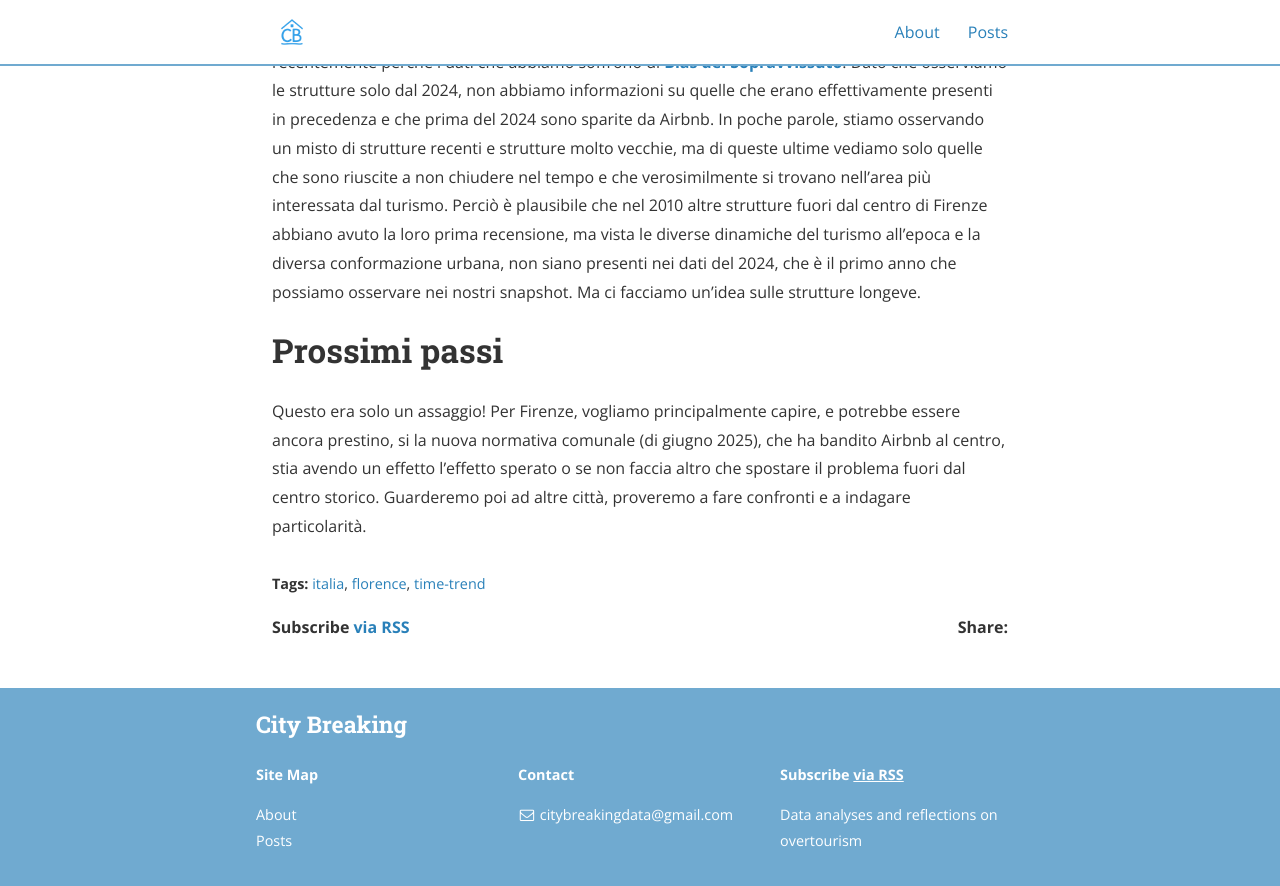
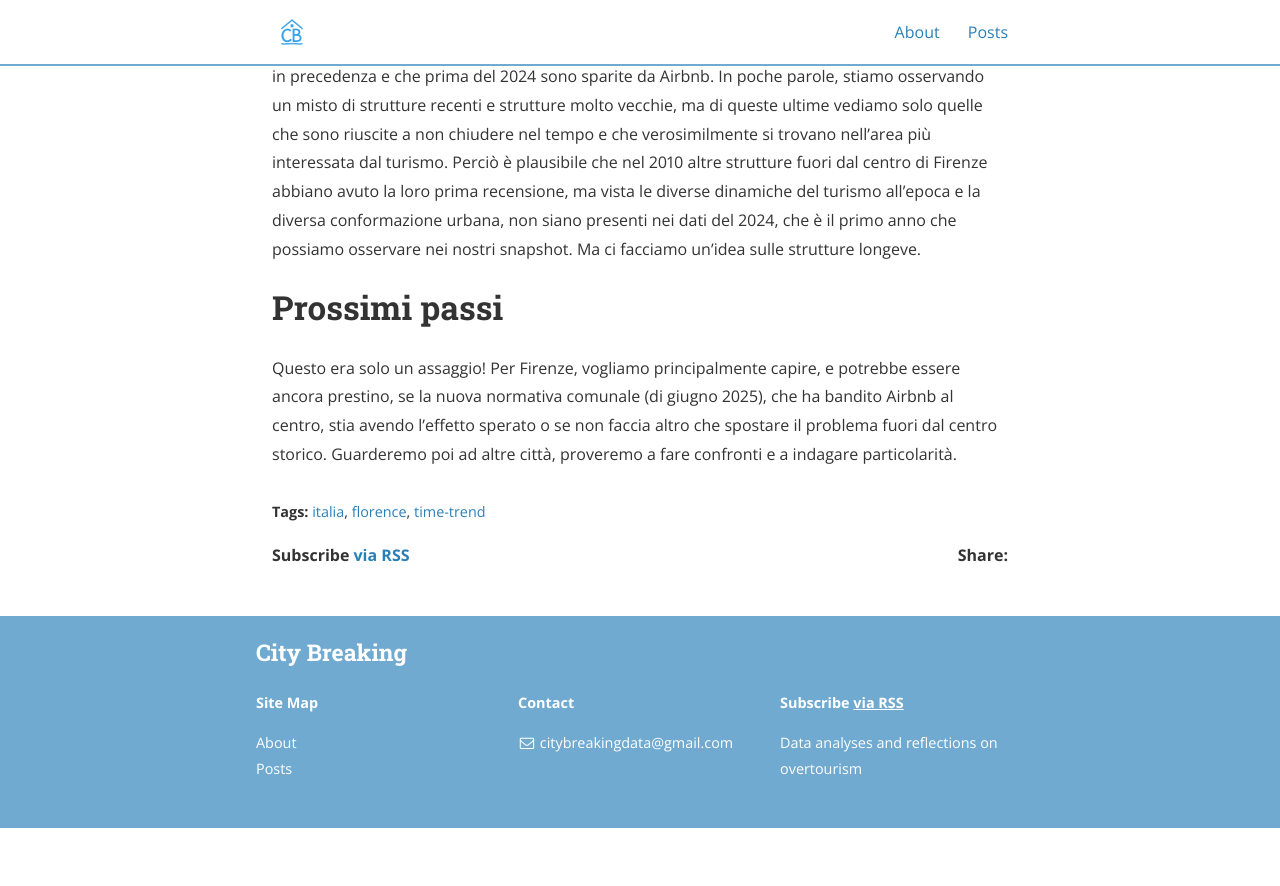
Before and after one commit to bernomone/citybreaking, a Jekyll site: the page built from _posts/2025-09-08-data-and-florence-trends.md, in a window 1280 px wide and 900 px high, scrolled down 2882 px. Shown: the top 886 px of the window. Built offline with Jekyll 4.4.1, drawn with Linux system fonts in a browser that asks for light colours; nearby versions of some CDN libraries; after the commit the page ends 3710 px from its top, so only the background shows below that.

Commit message:
fix typos etc

```diff
--- a/_posts/2025-09-08-data-and-florence-trends.md
+++ b/_posts/2025-09-08-data-and-florence-trends.md
@@ -50,4 +48,4 @@
 
 # Prossimi passi
 
-Questo era solo un assaggio! Per Firenze, vogliamo principalmente capire, e potrebbe essere ancora prestino, si la nuova normativa comunale (di giugno 2025), che ha bandito Airbnb al centro, stia avendo un effetto l'effetto sperato o se non faccia altro che spostare il problema fuori dal centro storico. Guarderemo poi ad altre città, proveremo a fare confronti e a indagare particolarità.
+Questo era solo un assaggio! Per Firenze, vogliamo principalmente capire, e potrebbe essere ancora prestino, se la nuova normativa comunale (di giugno 2025), che ha bandito Airbnb al centro, stia avendo l'effetto sperato o se non faccia altro che spostare il problema fuori dal centro storico. Guarderemo poi ad altre città, proveremo a fare confronti e a indagare particolarità.
```
Also changed, not shown: other parts of _posts/2025-09-08-data-and-florence-trends.md (+0 -2 lines).
